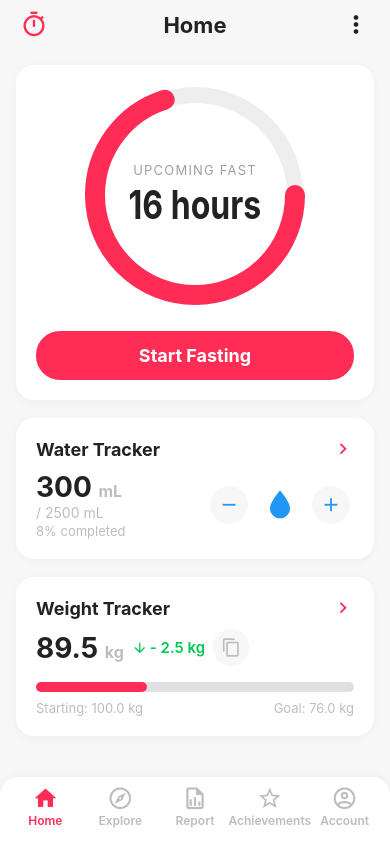
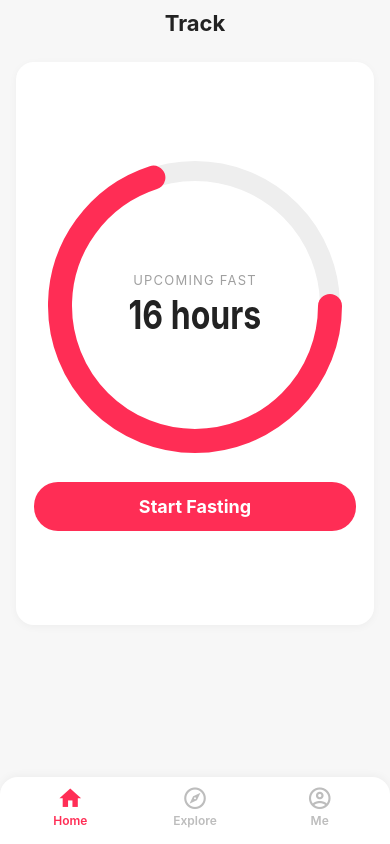
Before and after one commit to Z060049/Fasting_App, a React Native app: screen / in a window 390 px wide. Built offline with nearby package versions, Linux system fonts and the light colour scheme.

Commit message:
Fix: iOS icon font registration and bottom nav icons working

```diff
--- a/src/screens/HomeScreen.tsx
+++ b/src/screens/HomeScreen.tsx
@@ -1,20 +1,16 @@
 import React from 'react';
-import { View, Text, StyleSheet, TouchableOpacity, SafeAreaView, ScrollView } from 'react-native';
+import { View, Text, StyleSheet, TouchableOpacity, SafeAreaView, ScrollView, Dimensions } from 'react-native';
 import Icon from 'react-native-vector-icons/MaterialCommunityIcons';
 import Svg, { Circle } from 'react-native-svg';
+
+const { height: SCREEN_HEIGHT } = Dimensions.get('window');
 
 const HomeScreen = () => {
   return (
     <SafeAreaView style={styles.safeArea}>
       {/* Header */}
       <View style={styles.header}>
-        <TouchableOpacity>
-          <Icon name="timer-outline" size={28} color="#FF2D55" />
-        </TouchableOpacity>
-        <Text style={styles.headerTitle}>Home</Text>
-        <TouchableOpacity>
-          <Icon name="dots-vertical" size={28} color="#222" />
-        </TouchableOpacity>
+        <Text style={styles.headerTitle}>Track</Text>
       </View>
 
       <ScrollView contentContainerStyle={styles.scrollContent} showsVerticalScrollIndicator={false}>
@@ -23,26 +19,24 @@ const HomeScreen = () => {
           <View style={styles.timerCircle}>
             {/* Circular Progress Bar */}
             <View style={styles.circularProgressContainer}>
-              <Svg width={220} height={220}>
-                {/* Background Circle */}
+              <Svg width={300} height={300}>
                 <Circle
-                  cx={110}
-                  cy={110}
-                  r={100}
+                  cx={150}
+                  cy={150}
+                  r={135}
                   stroke="#eee"
-                  strokeWidth={16}
+                  strokeWidth={20}
                   fill="none"
                 />
-                {/* Progress Circle */}
                 <Circle
-                  cx={110}
-                  cy={110}
-                  r={100}
+                  cx={150}
+                  cy={150}
+                  r={135}
                   stroke="#FF2D55"
-                  strokeWidth={20}
+                  strokeWidth={24}
                   fill="none"
-                  strokeDasharray={628}
-                  strokeDashoffset={628 - 628 * 0.7} // 0.7 = 70% progress, adjust as needed
+                  strokeDasharray={848}
+                  strokeDashoffset={848 - 848 * 0.7}
                   strokeLinecap="round"
                 />
               </Svg>
@@ -55,57 +49,6 @@ const HomeScreen = () => {
           <TouchableOpacity style={styles.startFastingButton}>
             <Text style={styles.startFastingText}>Start Fasting</Text>
           </TouchableOpacity>
-        </View>
-
-        {/* Water Tracker Card */}
-        <View style={styles.card}>
-          <View style={styles.cardHeaderRow}>
-            <Text style={styles.cardTitle}>Water Tracker</Text>
-            <Icon name="chevron-right" size={22} color="#FF2D55" />
-          </View>
-          <View style={styles.waterRow}>
-            <View>
-              <Text style={styles.waterAmount}>300 <Text style={styles.waterUnit}>mL</Text></Text>
-              <Text style={styles.waterGoal}>/ 2500 mL</Text>
-              <Text style={styles.waterPercent}>8% completed</Text>
-            </View>
-            <View style={styles.waterControls}>
-              <TouchableOpacity style={styles.waterButton}>
-                <Icon name="minus" size={22} color="#2196F3" />
-              </TouchableOpacity>
-              <View style={styles.waterDropContainer}>
-                <Icon name="water" size={40} color="#2196F3" />
-              </View>
-              <TouchableOpacity style={styles.waterButton}>
-                <Icon name="plus" size={22} color="#2196F3" />
-              </TouchableOpacity>
-            </View>
-          </View>
-        </View>
-
-        {/* Weight Tracker Card */}
-        <View style={styles.card}>
-          <View style={styles.cardHeaderRow}>
-            <Text style={styles.cardTitle}>Weight Tracker</Text>
-            <Icon name="chevron-right" size={22} color="#FF2D55" />
-          </View>
-          <View style={styles.weightRow}>
-            <Text style={styles.weightValue}>89.5 <Text style={styles.weightUnit}>kg</Text></Text>
-            <View style={styles.weightChangeRow}>
-              <Icon name="arrow-down" size={16} color="#00C853" />
-              <Text style={styles.weightChange}>- 2.5 kg</Text>
-            </View>
-            <TouchableOpacity style={styles.iconButton}>
-              <Icon name="content-copy" size={20} color="#BDBDBD" />
-            </TouchableOpacity>
-          </View>
-          <View style={styles.weightBarBg}>
-            <View style={styles.weightBarFill} />
-          </View>
-          <View style={styles.weightLabelsRow}>
-            <Text style={styles.weightLabel}>Starting: 100.0 kg</Text>
-            <Text style={styles.weightLabel}>Goal: 76.0 kg</Text>
-          </View>
         </View>
       </ScrollView>
 
@@ -120,16 +63,8 @@ const HomeScreen = () => {
           <Text style={styles.navLabel}>Explore</Text>
         </TouchableOpacity>
         <TouchableOpacity style={styles.navItem}>
-          <Icon name="file-chart-outline" size={26} color="#BDBDBD" />
-          <Text style={styles.navLabel}>Report</Text>
-        </TouchableOpacity>
-        <TouchableOpacity style={styles.navItem}>
-          <Icon name="star-outline" size={26} color="#BDBDBD" />
-          <Text style={styles.navLabel}>Achievements</Text>
-        </TouchableOpacity>
-        <TouchableOpacity style={styles.navItem}>
           <Icon name="account-circle-outline" size={26} color="#BDBDBD" />
-          <Text style={styles.navLabel}>Account</Text>
+          <Text style={styles.navLabel}>Me</Text>
         </TouchableOpacity>
       </View>
     </SafeAreaView>
@@ -144,8 +79,7 @@ const styles = StyleSheet.create({
   header: {
     flexDirection: 'row',
     alignItems: 'center',
-    justifyContent: 'space-between',
-    paddingHorizontal: 20,
+    justifyContent: 'center',
     paddingTop: 10,
     paddingBottom: 10,
     backgroundColor: '#F7F7F7',
@@ -162,13 +96,15 @@ const styles = StyleSheet.create({
   card: {
     backgroundColor: '#fff',
     borderRadius: 18,
-    padding: 20,
+    height: SCREEN_HEIGHT * (2 / 3),
     marginBottom: 18,
     shadowColor: '#000',
     shadowOpacity: 0.04,
     shadowRadius: 8,
     shadowOffset: { width: 0, height: 2 },
     elevation: 2,
+    alignItems: 'center',
+    justifyContent: 'center',
   },
   timerCircle: {
     alignItems: 'center',
@@ -177,15 +113,15 @@ const styles = StyleSheet.create({
   circularProgressContainer: {
     justifyContent: 'center',
     alignItems: 'center',
-    width: 220,
-    height: 220,
+    width: 300,
+    height: 300,
   },
   timerTextOverlay: {
     position: 'absolute',
     top: 0,
     left: 0,
-    width: 220,
-    height: 220,
+    width: 300,
+    height: 300,
     justifyContent: 'center',
     alignItems: 'center',
   },
@@ -241,6 +177,10 @@ const styles = StyleSheet.create({
     paddingVertical: 14,
     alignItems: 'center',
     marginTop: 8,
+    width: '90%',
+    alignSelf: 'center',
+    minWidth: undefined,
+    paddingHorizontal: 0,
   },
   startFastingText: {
     color: '#fff',
@@ -258,41 +198,29 @@ const styles = StyleSheet.create({
     fontWeight: '700',
     color: '#222',
   },
-  waterRow: {
+  waterBoxRow: {
     flexDirection: 'row',
-    alignItems: 'center',
     justifyContent: 'space-between',
-  },
-  waterAmount: {
-    fontSize: 28,
-    fontWeight: 'bold',
-    color: '#222',
-  },
-  waterUnit: {
-    fontSize: 16,
-    color: '#BDBDBD',
-  },
-  waterGoal: {
-    fontSize: 14,
-    color: '#BDBDBD',
-  },
-  waterPercent: {
-    fontSize: 13,
-    color: '#BDBDBD',
-    marginTop: 2,
-  },
-  waterControls: {
-    flexDirection: 'row',
     alignItems: 'center',
   },
-  waterButton: {
+  waterBox: {
+    flex: 1,
     backgroundColor: '#F7F7F7',
-    borderRadius: 20,
-    padding: 8,
-    marginHorizontal: 4,
+    borderRadius: 16,
+    marginHorizontal: 6,
+    paddingVertical: 32,
+    alignItems: 'center',
+    justifyContent: 'center',
+    shadowColor: '#000',
+    shadowOpacity: 0.04,
+    shadowRadius: 8,
+    shadowOffset: { width: 0, height: 2 },
+    elevation: 2,
   },
-  waterDropContainer: {
-    marginHorizontal: 8,
+  waterBoxText: {
+    fontSize: 18,
+    fontWeight: '600',
+    color: '#222',
   },
   weightRow: {
     flexDirection: 'row',
```
Also changed, not shown: 7 other files (tests, documents, lock files or other folders).
